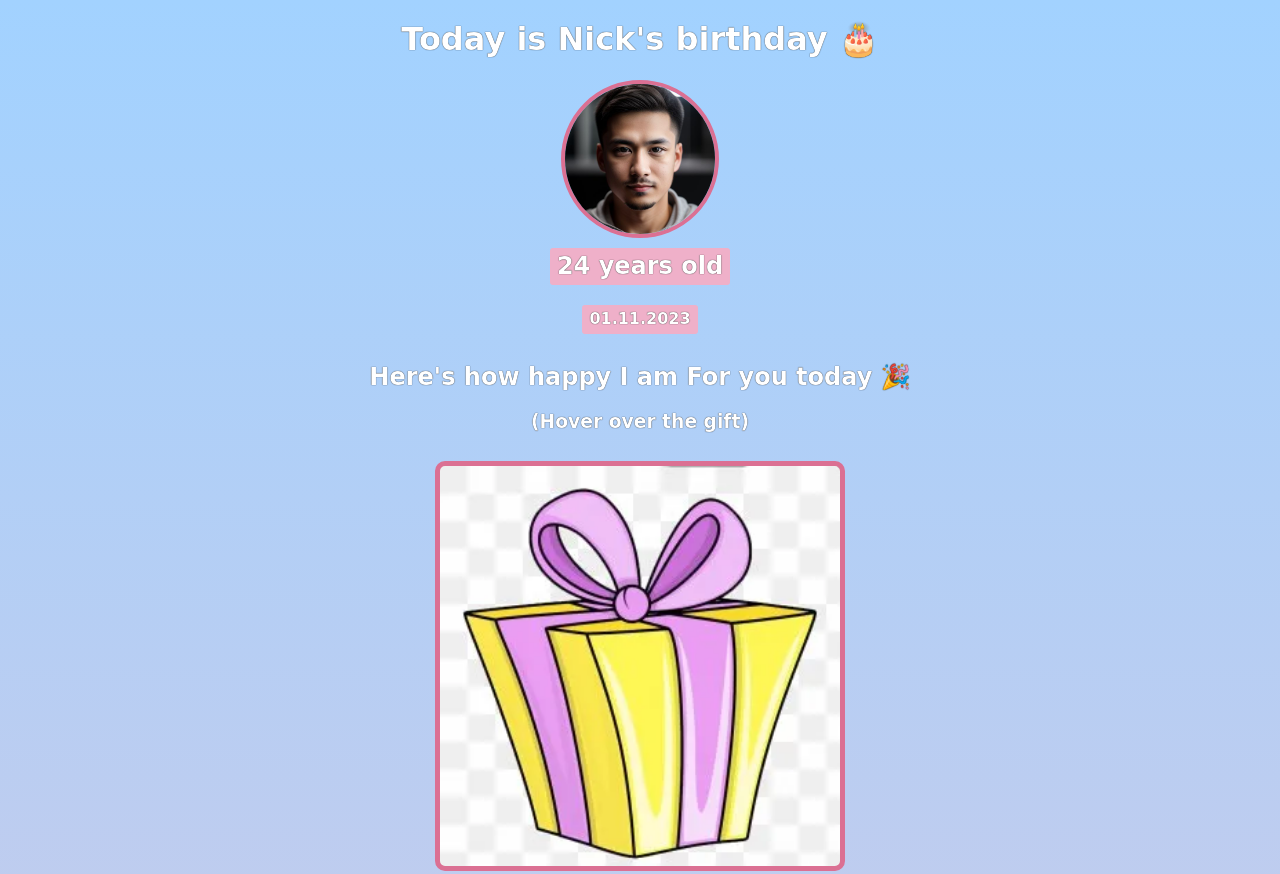
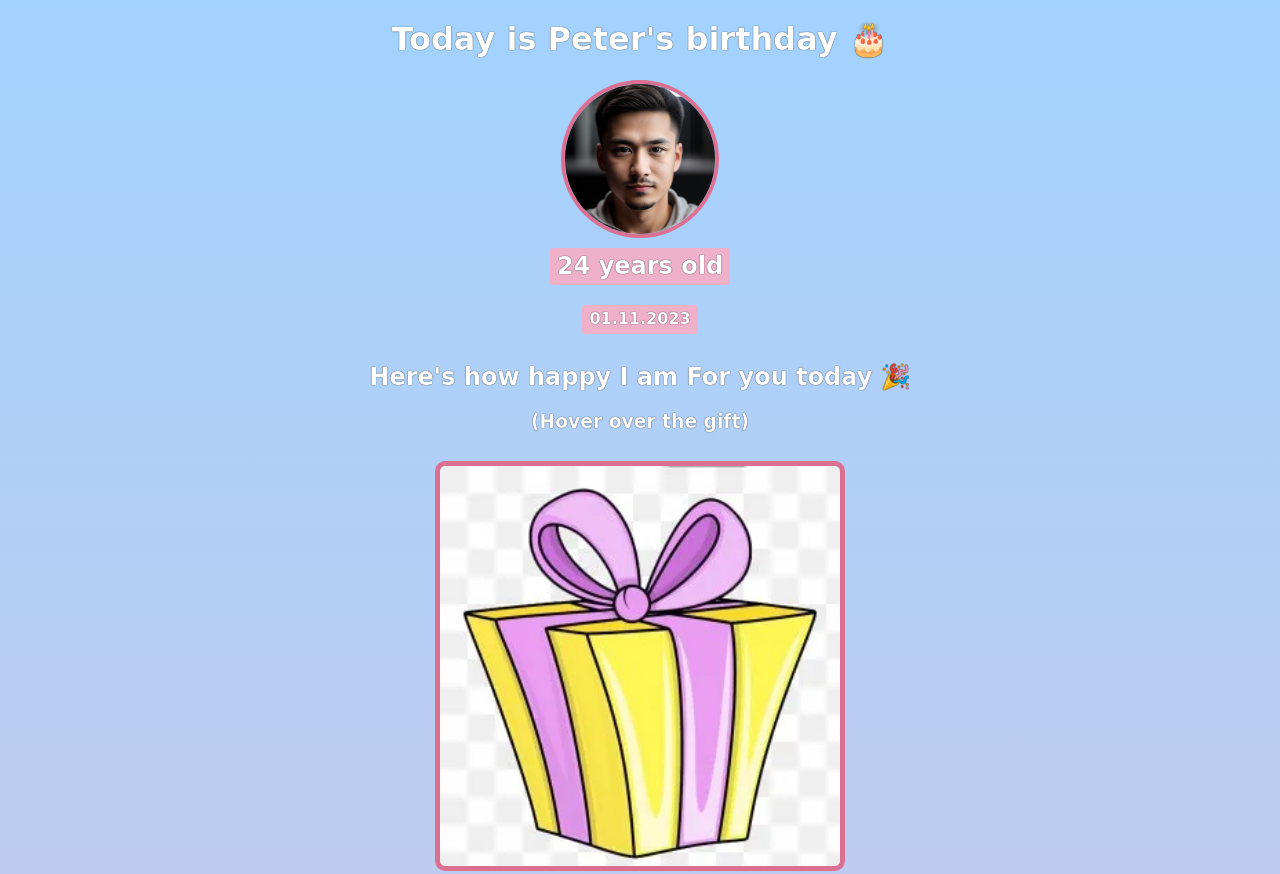
Before and after one commit to DrSense/birthday-gift-site, a website built with Vite: page index.html in a window 1280 px wide. Shown: the top 874 px of the page. Built offline with nearby package versions, Linux system fonts and the light colour scheme; a web font is replaced by a local one.

Commit message:
Change name to Peter

```diff
--- a/index.html
+++ b/index.html
@@ -9,7 +9,7 @@
     </head>
     <body>
         <div id="header">
-            <h1>Today is Nick's birthday 🎂 </h1>
+            <h1>Today is Peter's birthday 🎂 </h1>
             <img id="image" src="images/nick.jpeg" alt="nick serious face">
             <h2 id="bday-age">24 years old</h2>
             <h4 id="bday-date">01.11.2023</h4>
```
